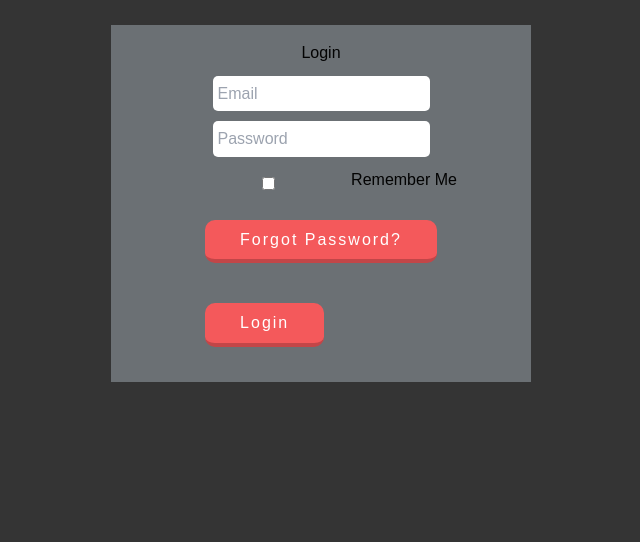
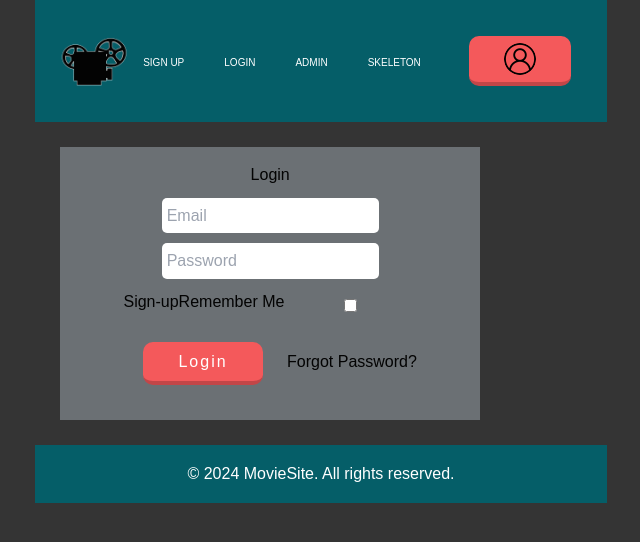
Before and after one commit to SpicyNachos03/movie-booking-website-csci4050, a Next.js app: page /login in a window 1280 px wide. Shown: the top 542 px of the page, without its empty margins (319-959 px from the left). Built offline with nearby package versions, Linux system fonts and the light colour scheme.

Commit message:
Update page.js

```diff
--- a/src/app/login/page.js
+++ b/src/app/login/page.js
@@ -1,16 +1,20 @@
-'use client';
-
 import Image from "next/image";
 import { useState } from 'react';
+
 
 import Header from '@/components/Header';
 import Footer from '@/components/Footer';
 import { Button } from 'react-bootstrap';
-import {Link} from 'react-router-dom';
-import ForgotPassword from "./forgotPass";
 
-import "./login.css";
 
+import Link from 'next/link';
+
+
+import styles from "./login.css";
+
+<Link href="/about" prefetch={false}>
+  About
+</Link>
 
 function Login() {
     const password = "password";
@@ -18,10 +22,9 @@ function Login() {
     const [authorized, setAuthourized] = useState(false);
     const [isForgotPassword, setIsForgotPassword] = useState(false)
 
-    const handleForgotPassword = () => {
-        setIsForgotPassword(true);
-    };
+
     function handleSubmit(e) {
+        e.preventDefault();
         const passwordInput = e.target.querySelector(
             'input[type="password"]'
         ).value;
@@ -33,36 +36,39 @@ function Login() {
     const login = (
        <div className="loginBox">
             <h1>Login</h1>
-            <form action="#" onSubmit={handleSubmit}>
-                <input type = "email" placeholder = "Email" />
+            <form action="#" onSubmit={handleSubmit} >
+                <div className="inputBoxes">
+                    <input type = "email" placeholder = "Email" />
+                </div>
                 <input type = "password" placeholder="Password" />
                 <div className= "rmmrMe">
+                    <input type="checkbox" id = "checkBox"/>
                     <p> Remember Me</p>
-                    <input type="checkbox" />
+                    <Link href="/signup"> Sign-up</Link>
                 </div>
-                <div className="forgotPass">
-                    <button onClick={handleForgotPassword}>Forgot Password?</button>
+
+                <div className="bottom">
+
+                    <Button variant="primary" type="submit">Login</Button>
+                    <Link href="/forgotpw"> Forgot Password?</Link>
                 </div>
 
 
-                <Button variant="primary" type="submit">Login</Button>
 
             </form>
         </div>
     );
 
+
     return (
-        <div>
-            {isForgotPassword ? (
-                <ForgotPassword/>
-            ) : (
-                <div id="authorized">
-                    {authorized ? "LOGIN SUCCESSFUL" : login}
-                </div>
-            )}
-
+        <div className="container34">
+            <Header />
+            <div id="authorized">
+                {authorized ? "LOGIN SUCCESSFUL" : login}
+            </div>
+            <Footer/>
         </div>
     );
 
-};
+}
 export default Login;
```
